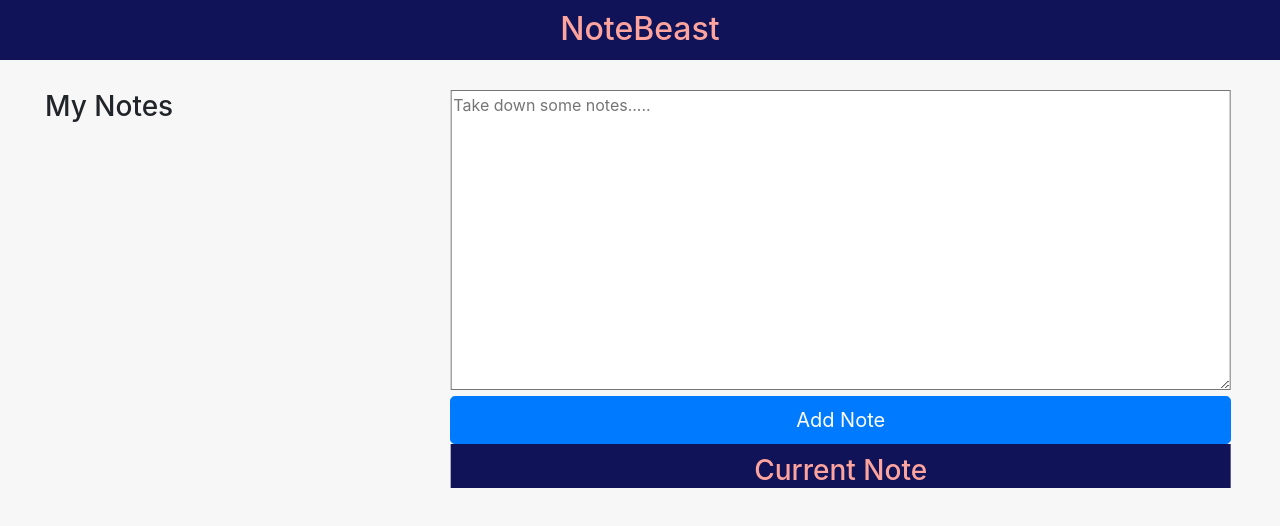
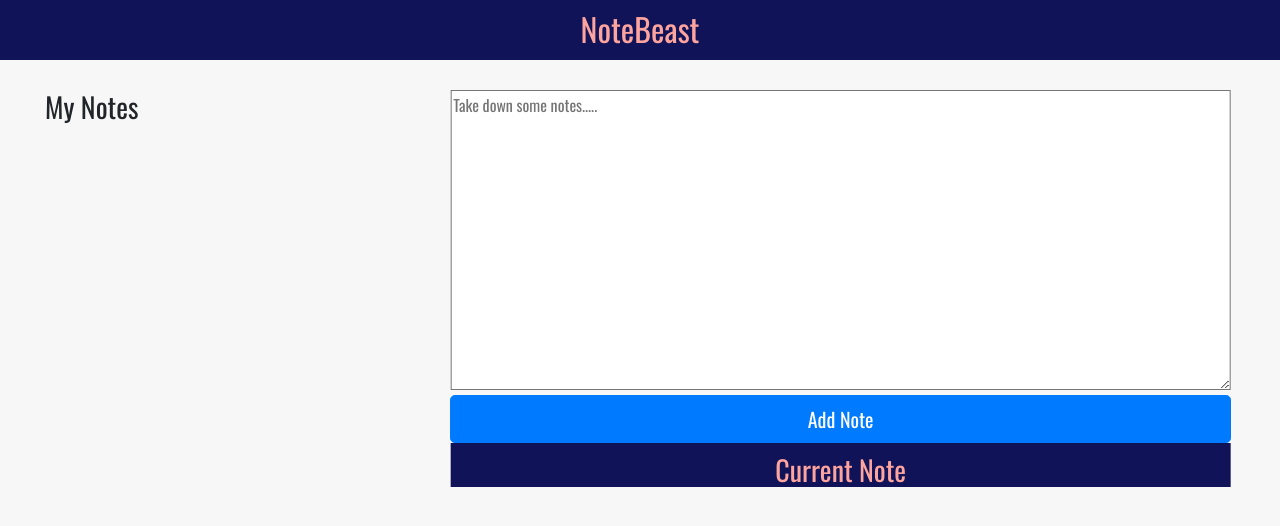
Before and after one commit to vincenttern/notes_app, a React app: page / in a window 1280 px wide. Shown: the top 526 px of the page. Built offline with nearby package versions, Linux system fonts and the light colour scheme.

Commit message:
change font style

```diff
--- a/src/styles/index.css
+++ b/src/styles/index.css
@@ -1,3 +1,6 @@
+@import url("https://fonts.googleapis.com/css?family=Oswald&display=swap");
+
 body {
   background-color: #f7f7f7;
+  font-family: "Oswald", sans-serif;
 }
```
